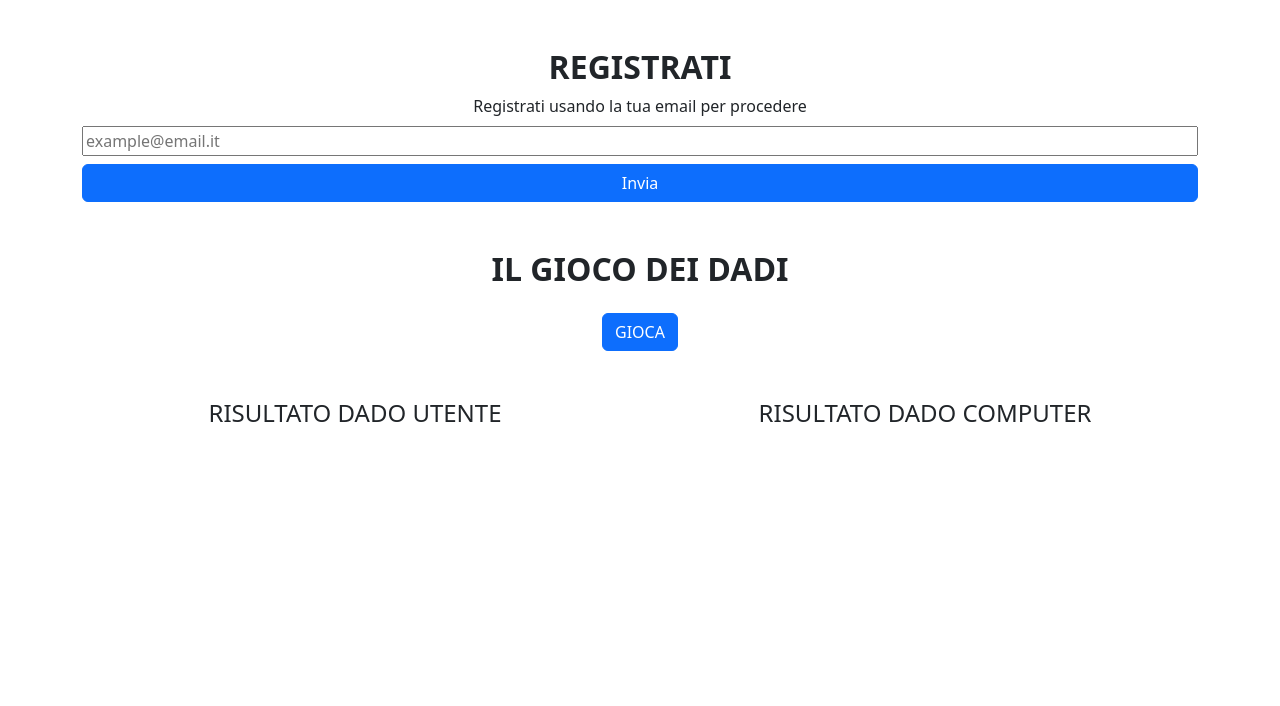
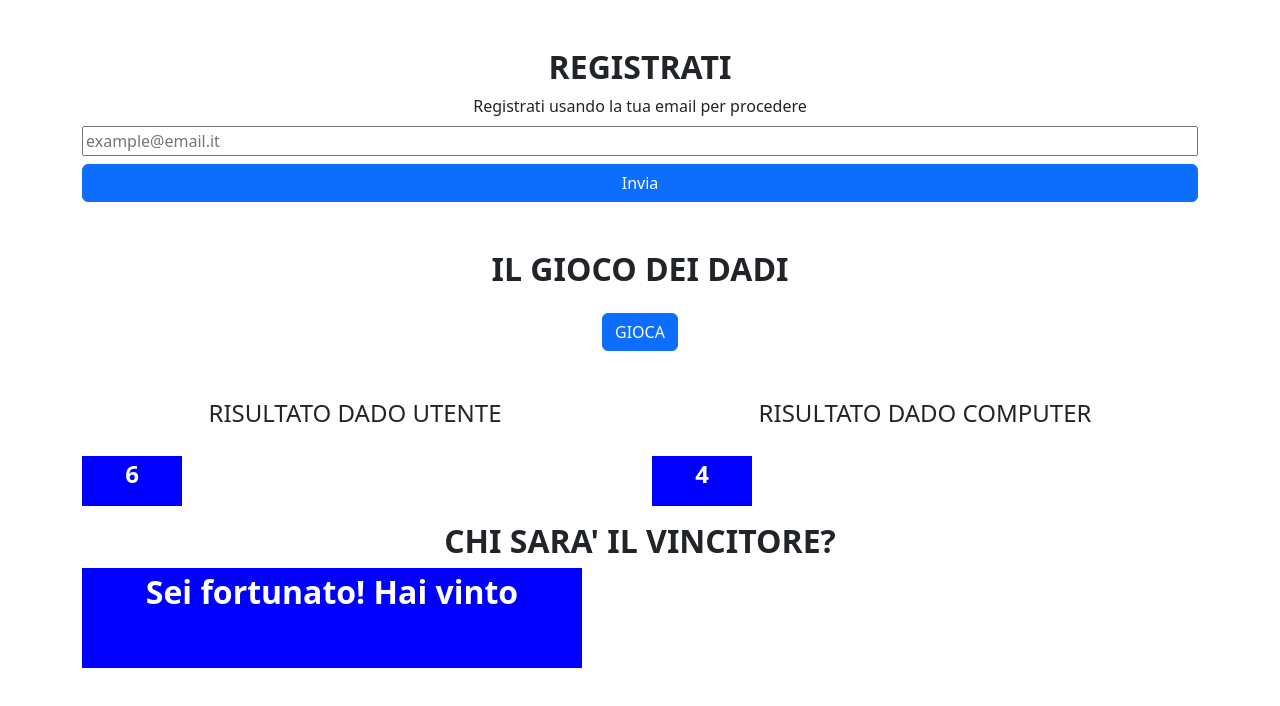
Before and after one commit to Michel-Ramirez/js-mail-dadi, a plain HTML site: page index.html in a window 1280 px wide. Both pictures are taken after a click on the button "GIOCA". Drawn offline with nearby package versions, Linux system fonts and the light colour scheme.

Commit message:
add script dadi mod in html e css

```diff
--- a/css/style.css
+++ b/css/style.css
@@ -0,0 +1,18 @@
+#numero-cpu, #numero-utente{
+    margin-top: 20px;
+    height: 50px;
+    width: 100px;
+    background-color: blue;
+    color:white;
+    font-size: 1.5rem;
+    font-weight: 600;
+}
+
+#winner {
+    height: 100px;
+    width: 500px;
+    background-color: blue;
+    color: white;
+    font-size: 2rem;
+    font-weight: 600;
+}
--- a/index.html
+++ b/index.html
@@ -7,7 +7,7 @@
     <!-- BOOTSTRAP -->
     <link rel="stylesheet" href="https://cdn.jsdelivr.net/npm/bootstrap@5.2.3/dist/css/bootstrap.min.css">
     <!-- MY STYLE -->
-    <link rel="stylesheet" href="/css/style.css">
+    <link rel="stylesheet" href="css/style.css">
     <!-- JS -->
     <script src="js/script-email.js" defer></script>
     <script src="js/script-dadi.js" defer></script>
@@ -30,13 +30,19 @@
             <h2><b>IL GIOCO DEI DADI</b></h2>
             <button id="btn-dadi" class="btn btn-primary mt-3">GIOCA</button>
             <div class="row mt-5">
-                <div class="col-6">
+                <div class="col-6 d-flex flex-column">
                     <h4>RISULTATO DADO UTENTE</h4>
-                    <p id="dado-utente"></p>
+                    <p id="numero-utente"></p>
                 </div>
-                <div class="col-6">
+                <div class="col-6 d-flex flex-column">
                     <h4>RISULTATO DADO COMPUTER</h4>
-                    <p id="dado-cpu"></p>
+                    <p id="numero-cpu"></p>
+                </div>
+            </div>
+            <div class="row">
+                <div class="col d-flex flex-column justify-content-center">
+                    <h2><b>CHI SARA' IL VINCITORE?</b></h2>
+                    <div id="winner"></div>
                 </div>
             </div>
         </div>
--- a/js/script-dadi.js
+++ b/js/script-dadi.js
@@ -1,19 +1,52 @@
 console.log('JS ok')
+// raccolgo gli elementi dal dom
+const buttonDado = document.getElementById('btn-dadi');
+const resultUser = document.getElementById('numero-utente');
+const resultCpu = document.getElementById('numero-cpu');
+const winner = document.getElementById('winner')
 
-const button = document.getElementById('btn-dadi');
-const resultUser = documenti.getElementById('dado-utente');
-const resultCpu = document.getElementById('dado-cpu');
+//il bottone al click avvia due cicli per generare i numeri randmon
+buttonDado.addEventListener('click', function(){
 
+    //creo la costante array vuota dove andrò a salvare i risultati
+    const numberList = []
 
-button.addEventListener('click', function(){
+    //variabile di appoggio dove salverò il risultato di i
+    let userDado = ''
 
-    const userDado = ''
+    // creo 1 ciclo che genera un numero random
+    for (let i = 0; i < 1; i++){
 
-    for (let i = 0; i < 6; i++){
-        userDado = Math.floor((Math.random() * 6) + 1)
+        // assegno il numero random alla variabile
+        userDado = Math.floor((Math.random() * 6) + 1);
+
+        //pusho la variabile con il numero creato dentro la lista array
+        numberList.push(userDado);
     }
 
+    let cpuDado = ''
 
+    for (let i = 0; i < 1; i++){
+        cpuDado = Math.floor((Math.random() * 6) + 1);
+        numberList.push(cpuDado);
 
+        // creo un controllo dentro il ciclo, SE il numero generato esiste già nella lista allora rifai il ciclo
+        if (numberList[i] === cpuDado){
+            console.log('Esiste già')
+        }
+    }
 
+    resultUser.innerText = userDado;
+    resultCpu.innerText = cpuDado;
+
+    // controllo se il numero del utente è maggiore di quello generato per la cpu allora stampa in console 'ha vinto l'utente', ALTRIMENTI stampa in console 'Ha vinto la cpu'
+    if (userDado > cpuDado){
+        winner.innerText = 'Sei fortunato! Hai vinto'
+        console.log("Ha vinto l'utente")
+    } else {
+        winner.innerText = 'Si stato sfortunato! Ha vinto la CPU'
+        console.log('Ha vinto la cpu')
+    }
+
+    console.log(numberList)
 });
```
